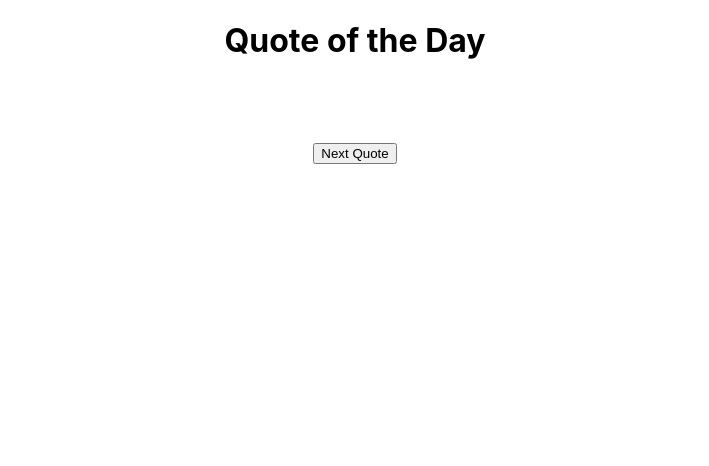
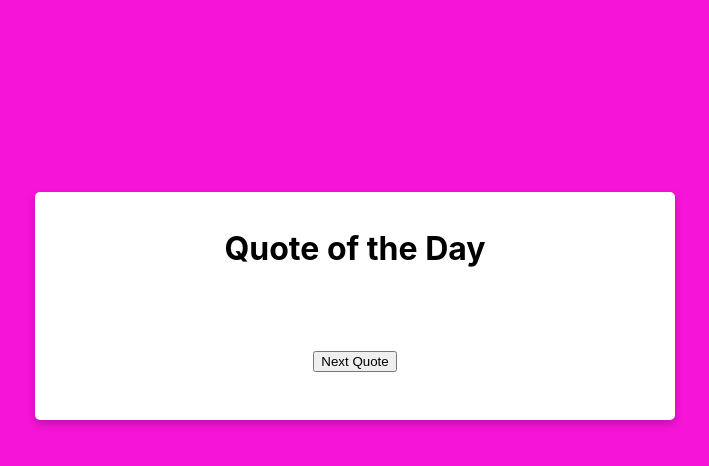
Before and after one commit to nayelimdejesus/quotegenerator, a React (Create React App) app: page / in a window 1280 px wide. Shown: the top 466 px of the page, without its empty margins (285-994 px from the left). Built offline with nearby package versions, Linux system fonts and the light colour scheme.

Commit message:
Styling website

```diff
--- a/src/FetchAPI.css
+++ b/src/FetchAPI.css
@@ -1,3 +1,18 @@
 body{
-    background-color: lightblue
+    background-color: #f514d7;
 }
+
+.card{
+    background-color: white;
+    box-shadow: 0 4px 8px 0 rgba(0,0,0,0.2);
+    transition: 0.3s;
+    border-radius: 5px;
+    width: 40em;
+    height: auto;
+    padding-top: 1em;
+    padding-bottom: 3em;
+    margin: 0 auto;
+    /* margin-left: auto;
+    margin-right: auto; */
+    margin-top: 12em;
+}
--- a/src/components/API/FetchAPI.js
+++ b/src/components/API/FetchAPI.js
@@ -1,4 +1,5 @@
 import React, { useState } from "react";
+import '../../FetchAPI.css';
 
 function FetchAPI(){
   const [data, setData] = useState([]);
@@ -14,14 +15,15 @@ const apiGet = () => {
 
 return(
   <div>
-    <card>
+    <div class = "card">
       <h1>Quote of the Day</h1>
       <br/>
       {JSON.stringify(data.content)}
       <br/>
       <br/>
       <button onClick={apiGet}>Next Quote</button>
-    </card>
+
+    </div>
   </div>
   );
 }
```
